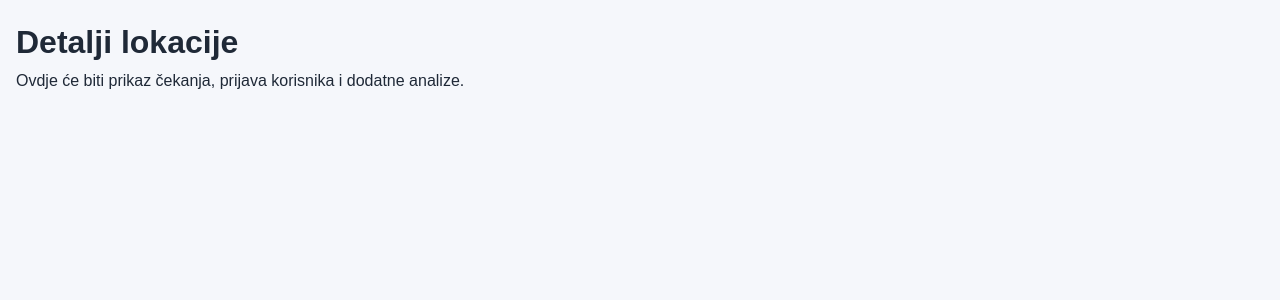
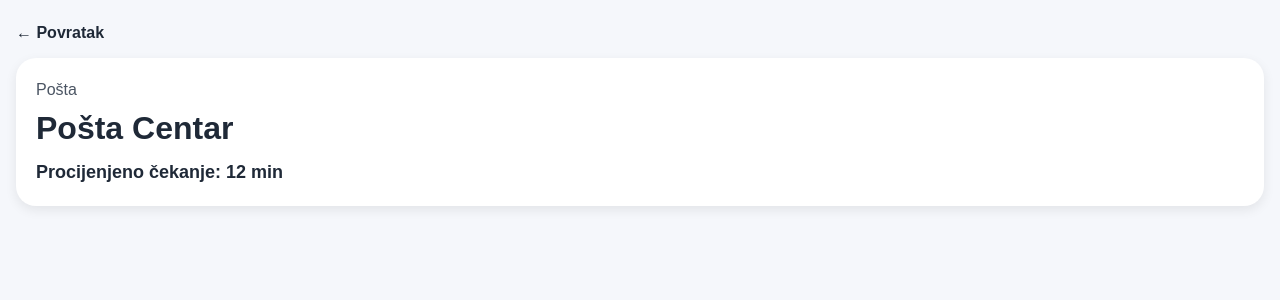
Before and after one commit to markoruzic/queueless, a React (Vite) app: page /location/1 in a window 1280 px wide. Shown: the top 300 px of the page. Built offline with nearby package versions, Linux system fonts and the light colour scheme.

Commit message:
Add dynamic location details page

```diff
--- a/src/index.css
+++ b/src/index.css
@@ -64,3 +64,31 @@ a {
   text-decoration: none;
   color: inherit;
 }
+
+.details-page {
+  padding: 24px 16px;
+}
+
+.back-link {
+  display: inline-block;
+  margin-bottom: 16px;
+  font-weight: 600;
+}
+
+.details-card {
+  background: white;
+  border-radius: 20px;
+  padding: 20px;
+  box-shadow: 0 4px 12px rgba(0, 0, 0, 0.08);
+}
+
+.details-category {
+  color: #4b5563;
+  margin-bottom: 8px;
+}
+
+.details-wait-time {
+  margin-top: 12px;
+  font-weight: 700;
+  font-size: 18px;
+}
--- a/src/pages/LocationDetails.jsx
+++ b/src/pages/LocationDetails.jsx
@@ -1,8 +1,34 @@
+import { Link, useParams } from 'react-router-dom'
+import { locations } from '../data/locations'
+
 function LocationDetails() {
+  const { id } = useParams()
+  const location = locations.find((item) => item.id === Number(id))
+
+  if (!location) {
+    return (
+      <main className="details-page">
+        <h1>Lokacija nije pronađena</h1>
+        <Link to="/" className="back-link">
+          Povratak na početnu
+        </Link>
+      </main>
+    )
+  }
+
   return (
-    <main>
-      <h1>Detalji lokacije</h1>
-      <p>Ovdje će biti prikaz čekanja, prijava korisnika i dodatne analize.</p>
+    <main className="details-page">
+      <Link to="/" className="back-link">
+        ← Povratak
+      </Link>
+
+      <section className="details-card">
+        <p className="details-category">{location.category}</p>
+        <h1>{location.name}</h1>
+        <p className="details-wait-time">
+          Procijenjeno čekanje: {location.waitTime} min
+        </p>
+      </section>
     </main>
   )
 }
```
